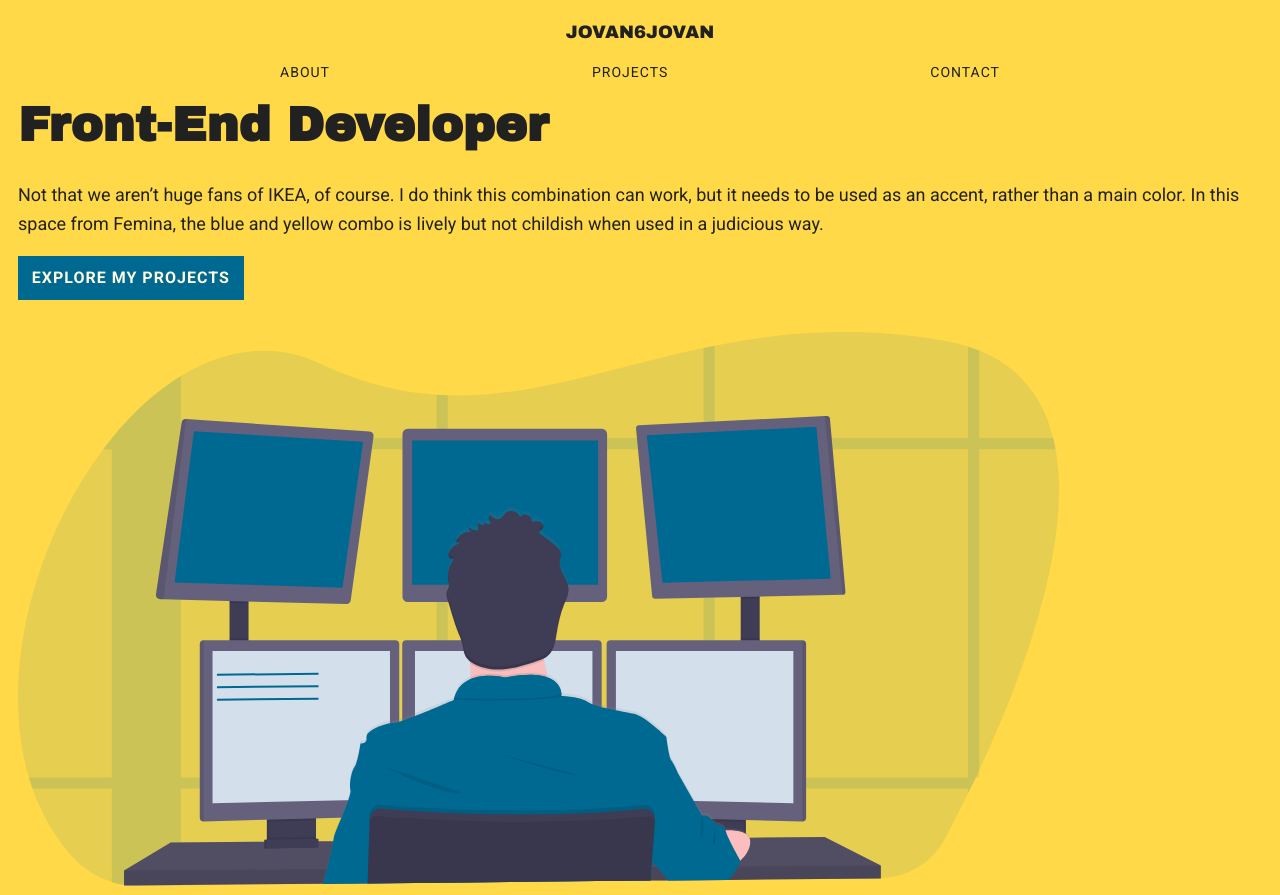
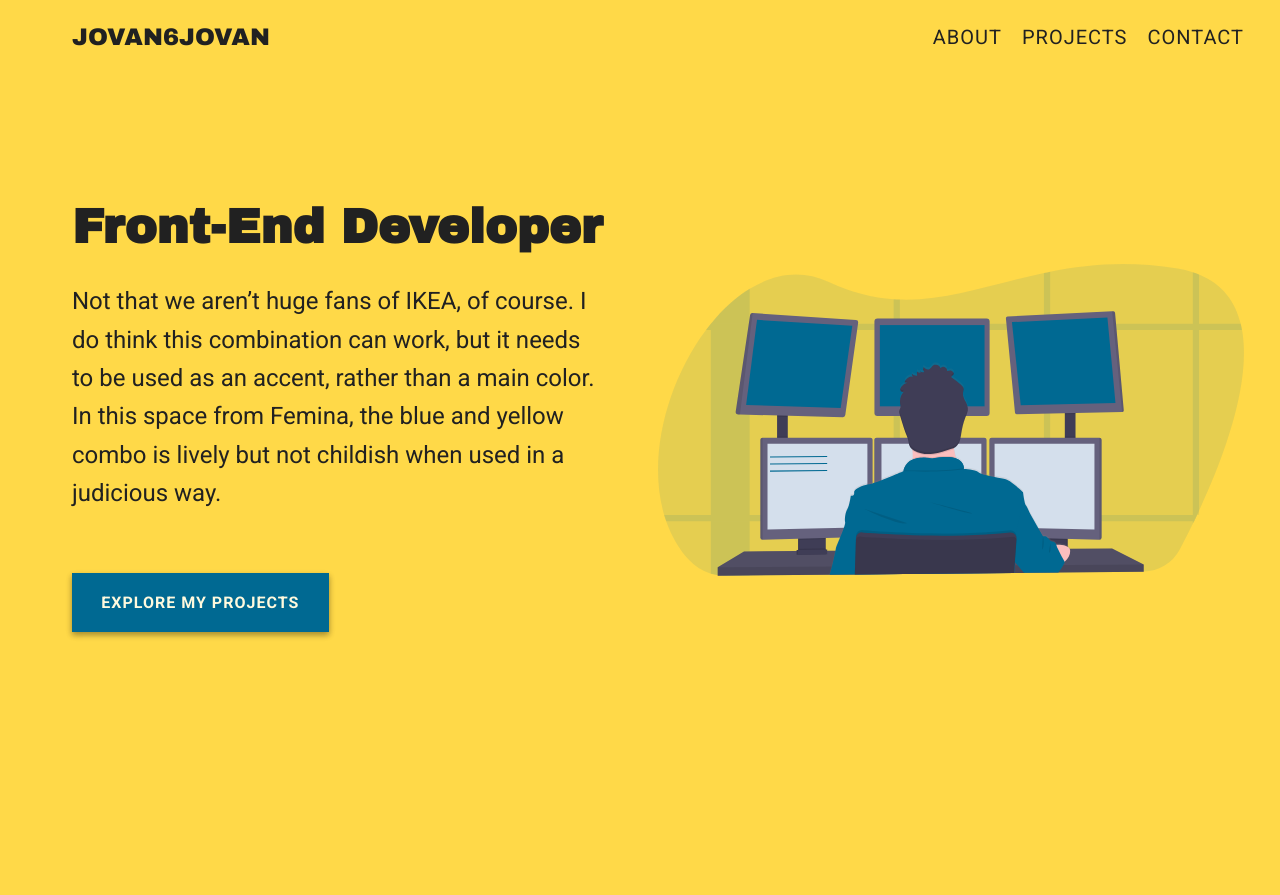
Before and after one commit to jovan6jovan/portfolio-new, a React (Create React App) app: page / in a window 1280 px wide. After the commit the page ends 800 px from the top, so only its background shows below. Built offline with nearby package versions, Linux system fonts and the light colour scheme.

Commit message:
Heading and Landing for desktops almost done

```diff
--- a/src/components/Header/Header.scss
+++ b/src/components/Header/Header.scss
@@ -1,9 +1,18 @@
 @import "../../styles/variables";
+@import "../../styles/mixins";
 
 header {
   padding: 1em;
   text-align: center;
   width: 100%;
+
+  @include desktops {
+    display: flex;
+    justify-content: space-between;
+    align-items: center;
+    padding-left: 4em;
+    padding-right: 2em;
+  }
 }
 
 .logo {
@@ -12,6 +21,10 @@ header {
 
   &:hover {
     color: $white-color;
+  }
+
+  @include desktops {
+    font-size: 1.5rem;
   }
 }
 
@@ -26,9 +39,22 @@ header {
     color: $black-color;
 
     &:hover {
-      color: $secondary-color;
+      color: $white-color;
       padding-bottom: 0.25em;
       border-bottom: 1px solid $white-color;
     }
+
+    @include desktops {
+      margin-right: 1em;
+
+      &[href="/contact"] {
+        margin-right: 0;
+      }
+    }
+  }
+
+  @include desktops {
+    margin-top: 0;
+    font-size: 1.25rem;
   }
 }
--- a/src/components/Landing/Landing.scss
+++ b/src/components/Landing/Landing.scss
@@ -1,15 +1,42 @@
 @import "../../styles/variables";
+@import "../../styles/mixins";
 
 .landing {
   padding: 0 1em;
+  text-align: center;
 
   &__title {
     line-height: 1;
     font-size: 3rem;
     margin-bottom: 0.66em;
+    padding-top: 0.375em;
+  }
+
+  &__text {
+    @include desktops {
+      font-size: 1.5rem;
+      margin-bottom: 2.5em;
+    }
   }
 
   &__btn {
     margin-bottom: 2em;
   }
+
+  @include desktops {
+    height: calc(100vh - 100px);
+    display: flex;
+    align-items: center;
+    text-align: left;
+    padding-left: 4em;
+    padding-right: 2em;
+
+    &__content {
+      max-width: 50%;
+    }
+
+    &__text {
+      max-width: 90%;
+    }
+  }
 }
--- a/src/containers/App.scss
+++ b/src/containers/App.scss
@@ -1,4 +1,5 @@
 @import "../styles/variables";
+@import "../styles/mixins";
 
 *,
 *::before,
@@ -8,6 +9,10 @@
   box-sizing: border-box;
 }
 
+:root {
+  scroll-behavior: smooth;
+}
+
 body {
   background-color: $primary-color;
   color: $black-color;
@@ -15,7 +20,6 @@ body {
   font-size: 1.125rem;
   height: 100%;
   line-height: 1.6;
-  // display: none;
 }
 
 h1,
@@ -54,11 +58,16 @@ img {
 .btn {
   display: inline-block;
   cursor: pointer;
-  font-size: 1rem;
+  font-size: 0.875rem;
   font-weight: bold;
-  // za desktop: padding: 1em 1.77em;
   padding: 0.5em 0.8em;
   letter-spacing: 1px;
+  box-shadow: $box-shadow;
+
+  @include desktops {
+    font-size: 1rem;
+    padding: 1em 1.77em;
+  }
 }
 
 .btn--blue {
@@ -67,7 +76,6 @@ img {
   color: $white-color;
 
   &:hover {
-    background-color: $white-color;
-    color: $secondary-color;
+    background-color: lighten($secondary-color, 5%);
   }
 }
--- /dev/null
+++ b/src/styles/_mixins.scss
@@ -0,0 +1,12 @@
+// Media queries
+@mixin tablets {
+  @media screen and (min-width: 768px) and (max-width: 1279px) {
+    @content;
+  }
+}
+
+@mixin desktops {
+  @media screen and (min-width: 1280px) {
+    @content;
+  }
+}
--- a/src/styles/_variables.scss
+++ b/src/styles/_variables.scss
@@ -4,3 +4,4 @@ $white-color: #fffade;
 $black-color: #212121;
 $headings-font: "Archivo Black", sans-serif;
 $body-font: "Roboto", sans-serif;
+$box-shadow: 0 3px 6px rgba(0,0,0,0.16), 0 3px 6px rgba(0,0,0,0.23);
```
